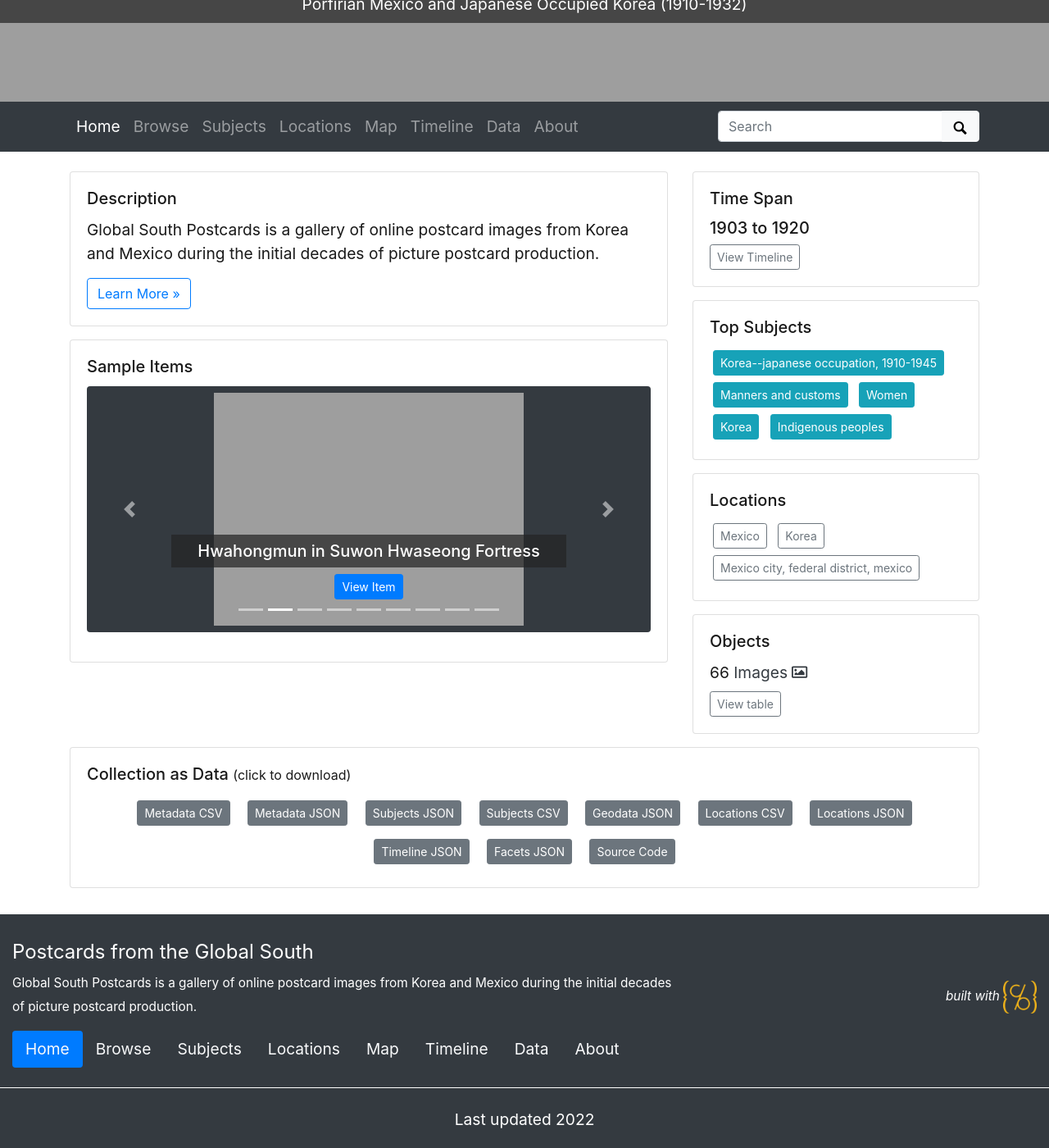
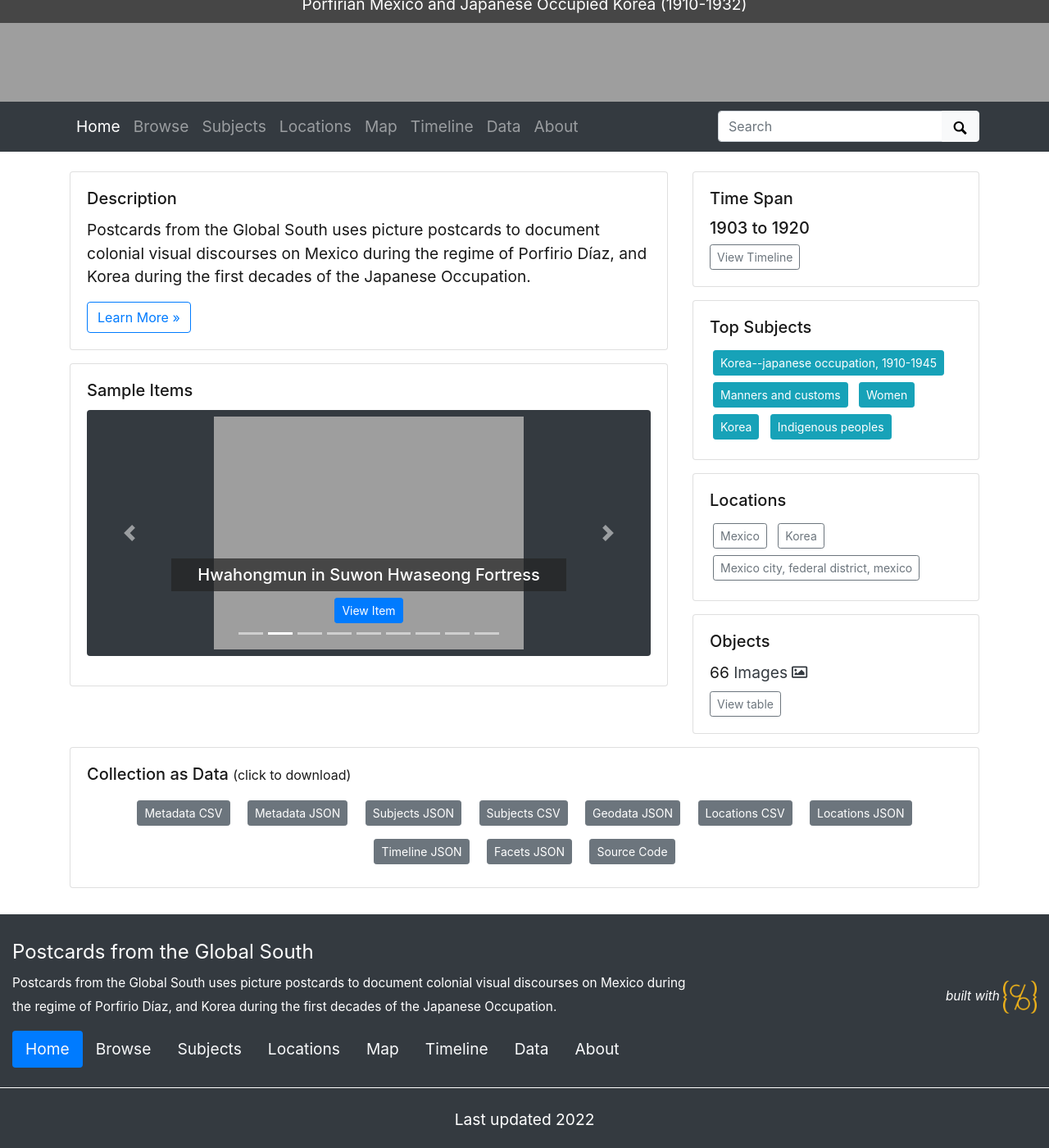
Before and after one commit to CPP-Korea-Mexico-Postcards-Project/global-south-postcards, a Jekyll site: the page built from index.md, in a window 1280 px wide and 1400 px high, scrolled down 188 px. Shown: the whole window at 82% size. Built offline with Jekyll 4.4.1, drawn with Linux system fonts in a browser that asks for light colours.

Commit message:
Update _config.yml

```diff
--- a/_config.yml
+++ b/_config.yml
@@ -23,7 +23,7 @@ title: Postcards from the Global South
 tagline: Porfirian Mexico and Japanese Occupied Korea (1910-1932)
 # description appears in meta tags and other locations
 # this description might appear in search result lists, keep around 160 characters max
-description: "Global South Postcards is a gallery of online postcard images from Korea and Mexico during the initial decades of picture postcard production."
+description: "Postcards from the Global South uses picture postcards to document colonial visual discourses on Mexico during the regime of Porfirio Díaz, and Korea during the first decades of the Japanese Occupation."
 # creator of the digital collection, to appear in meta tags; we typically use our GitHub usernames but feel free to just use your name
 author: Cal Poly Pomona
 
```
